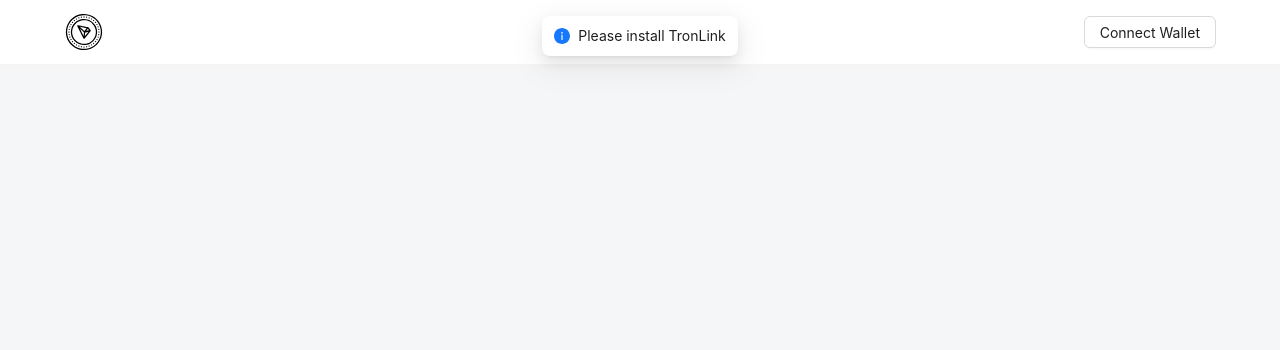
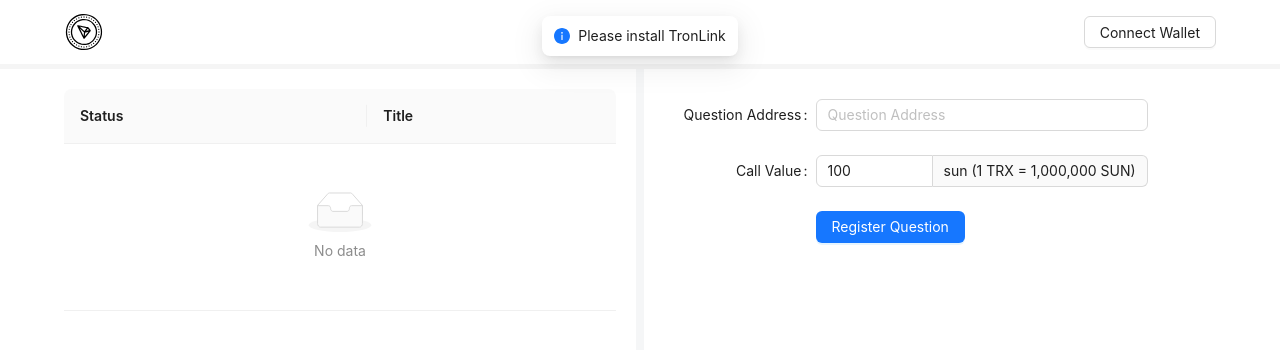
Before and after one commit to LuSicong22/geek-contract-front-clone, a React (Create React App) app: page /geek-contract/ in a window 1280 px wide. Shown: the top 350 px of the page. Built offline with nearby package versions, Linux system fonts and the light colour scheme.

Commit message:
feat: question lists

```diff
--- a/src/components/QuestionList.js
+++ b/src/components/QuestionList.js
@@ -1,5 +1,181 @@
+import { useEffect, useState } from "react";
+import { Link } from "react-router-dom";
+import { useSelector, useDispatch } from "react-redux";
+import { Table, Form, Input, InputNumber, Button, message } from "antd";
+import { TrophyFilled, CodeFilled } from "@ant-design/icons";
+import { setQuestionCount } from "../store/rootReducer";
+import { triggerConstant } from "../utils/commonUtils";
+import "../assets/styles/questionList.css";
+
 const QuestionList = () => {
-  return <></>;
+  const dispatch = useDispatch();
+  let tronObj = useSelector((state) => state.rooter.tronObj);
+  let questionCount = useSelector((state) => state.rooter.questionCount);
+  const verifierAddr = process.env.REACT_APP_verifier;
+  const [items, setItems] = useState([]);
+  const [loading, setLoading] = useState(false);
+  const [questionAddress, setQuestionAddress] = useState("");
+  const [callValue, setCallValue] = useState(100);
+  const [verifierObj, setVerifierObj] = useState(null);
+
+  useEffect(() => {
+    const fetchQuestionList = async () => {
+      if (tronObj && tronObj.tronWeb) {
+        setLoading(true);
+        const tronWeb = tronObj.tronWeb;
+        let tmpList = [];
+        try {
+          let verifier = await tronWeb.contract().at(verifierAddr);
+          setVerifierObj(verifier);
+          const questionCountHex = await triggerConstant(
+            verifier,
+            "getQuestionCount"
+          );
+          const cnt = parseInt(tronWeb.toDecimal(questionCountHex));
+          dispatch(setQuestionCount(cnt));
+
+          for (let i = items.length; i < cnt && items.length < cnt; i++) {
+            const winner = await triggerConstant(verifier, "winner", i);
+            const questionHex = await triggerConstant(
+              verifier,
+              "registeredQuestionList",
+              i
+            );
+            let questionObj = await tronObj.tronWeb.contract().at(questionHex);
+            const title = await triggerConstant(questionObj, "title");
+            console.log("title: " + title);
+            const desc = await triggerConstant(questionObj, "description");
+            console.log("desc: " + desc);
+            tmpList.push({
+              index: i,
+              title: `${i}. ${title}`,
+              desc: desc,
+              winner: winner,
+            });
+          }
+          setItems((items) => [...items, ...tmpList]);
+          setLoading(false);
+        } catch (err) {
+          console.error("fetchQuestionList", err);
+          setLoading(false);
+        }
+      }
+    };
+    fetchQuestionList();
+  }, [dispatch, items.length, tronObj, verifierAddr]);
+
+  const handleRegisterQuestion = async () => {
+    if (tronObj && tronObj.tronWeb && verifierObj) {
+      if (!questionAddress) {
+        message.info("please input question address!");
+        return;
+      }
+      if (!callValue) {
+        message.info("please deposit at least one sun for question");
+        return;
+      }
+
+      verifierObj
+        .registerQuestion(questionAddress)
+        .send({
+          feeLimit: 100_000_000,
+          callValue: callValue,
+          shouldPollResponse: true,
+        })
+        .then((res) => {
+          console.log("res=", res);
+          if (res.status === 200) {
+            window.location.reload();
+          } else {
+            message.error(res.data);
+          }
+        });
+    } else {
+      message.info("Please connect TronLink wallet!");
+    }
+  };
+
+  const columns = [
+    {
+      title: "Status",
+      dataIndex: "winner",
+      key: "winner",
+      render: (winner) => {
+        if (winner && winner !== "410000000000000000000000000000000000000000") {
+          return <TrophyFilled style={{ color: "#FFD700" }} />;
+        } else {
+          return (
+            <CodeFilled
+              style={{ color: "#00A300" }}
+              onClick={() =>
+                window.open(
+                  "https://tronide.io/#version=soljson_v0.8.6+commit.0e36fba.js&optimize=false&runs=200&gist=9ec9627ea8d2878bc500c9f06676ade3",
+                  "_blank"
+                )
+              }
+            />
+          );
+        }
+      },
+    },
+    {
+      title: "Title",
+      key: "title",
+      render: (item) => {
+        <Link className="question-title-a" to={`questions/${item.index}`}>
+          {item.title}
+        </Link>;
+      },
+    },
+  ];
+
+  return (
+    <>
+      <div className="left">
+        <Table
+          rowKey="index"
+          columns={columns}
+          dataSource={items}
+          loading={loading}
+        ></Table>
+      </div>
+      <div className="group-line"></div>
+      <div className="right">
+        <div className="register-question-box">
+          <Form name="basic" labelCol={{ span: 6 }} wrapperCol={{ span: 16 }}>
+            <Form.Item label="Question Address">
+              <Input
+                className="input"
+                placeholder="Question Address"
+                onChange={(e) => setQuestionAddress(e.target.value)}
+                defaultValue={questionAddress}
+                maxLength={64}
+              ></Input>
+            </Form.Item>
+            <Form.Item label="Call Value">
+              <InputNumber
+                className="input"
+                placeholder="callValue"
+                onChange={(value) => setCallValue(parseInt(value, 10))}
+                defaultValue={callValue}
+                maxLength={64}
+                addonAfter="sun (1 TRX = 1,000,000 SUN)"
+              />
+            </Form.Item>
+            <Form.Item wrapperCol={{ offset: 6, span: 16 }}>
+              <Button
+                type="primary"
+                className="btn"
+                onClick={handleRegisterQuestion}
+              >
+                Register Question
+              </Button>
+            </Form.Item>
+          </Form>
+        </div>
+      </div>
+    </>
+  );
 };
 
 export default QuestionList;
--- a/src/utils/commonUtils.js
+++ b/src/utils/commonUtils.js
@@ -4,7 +4,10 @@ export const checkQuestionId = (questionId, questionCount) => {
     return false;
   }
 
-  if (parseInt(questionId) > parseInt(questionCount) || parseInt(questionId) < 0) {
+  if (
+    parseInt(questionId) > parseInt(questionCount) ||
+    parseInt(questionId) < 0
+  ) {
     console.error(`questionId ${questionId} is not in question list`);
     return false;
   }
@@ -15,12 +18,16 @@ export const checkQuestionId = (questionId, questionCount) => {
 export const triggerConstant = async (contractObj, methodName, ...params) => {
   try {
     if (params.length > 0) {
-      return await contractObj[methodName](...params).call({ _isConstant: true });
+      return await contractObj[methodName](...params).call({
+        _isConstant: true,
+      });
     } else {
       return await contractObj[methodName]().call({ _isConstant: true });
     }
   } catch (err) {
-    console.error(`triggerConstant contractObj=${contractObj}, methodName=${methodName}, params=${params}, err=${err}`);
+    console.error(
+      `triggerConstant contractObj=${contractObj}, methodName=${methodName}, params=${params}, err=${err}`
+    );
     return "";
   }
 };
```
